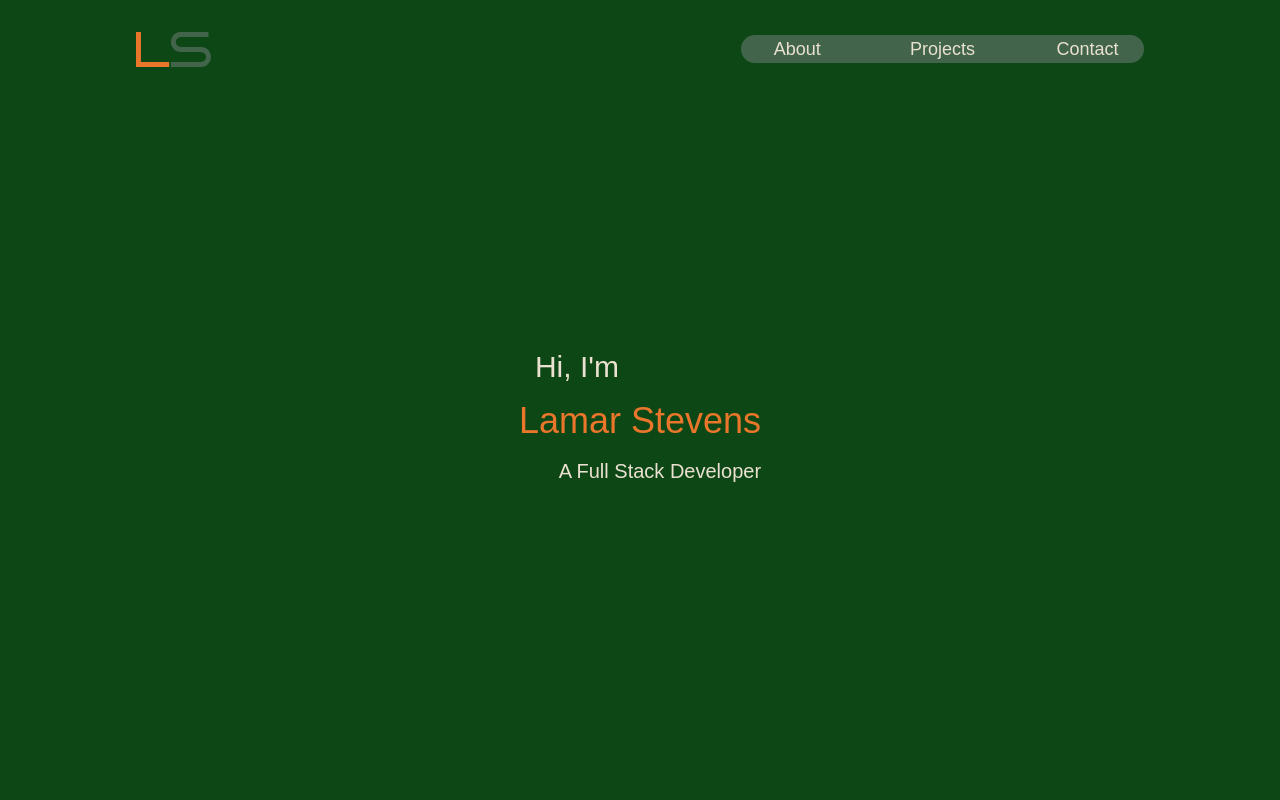
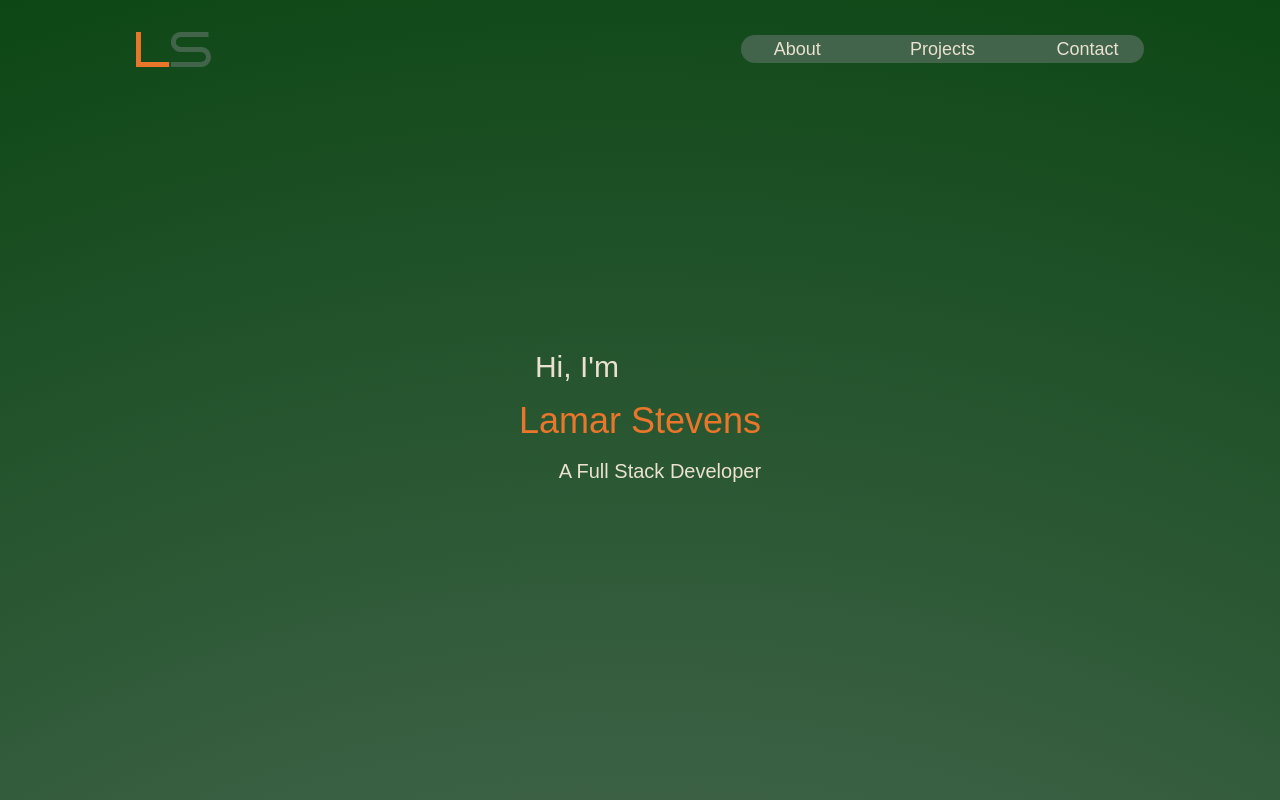
Before and after one commit to marefpceo/personal-portfolio-nextjs, a Next.js app: page / in a window 1280 px wide. Shown: the top 800 px of the page. Built offline with nearby package versions, Linux system fonts and the light colour scheme; a web font is replaced by a local one.

Commit message:
Updated background

```diff
--- a/src/app/globals.css
+++ b/src/app/globals.css
@@ -29,7 +29,8 @@
 }
 
 body {
-  background: var(--background);
+  background-color: var(--background);
+  background-image: radial-gradient(circle, var(--color-nature-light), var(--color-nature-alt), var(--color-nature-dark));
   color: var(--foreground);
   font-family: Arial, Helvetica, sans-serif;
 }
```
